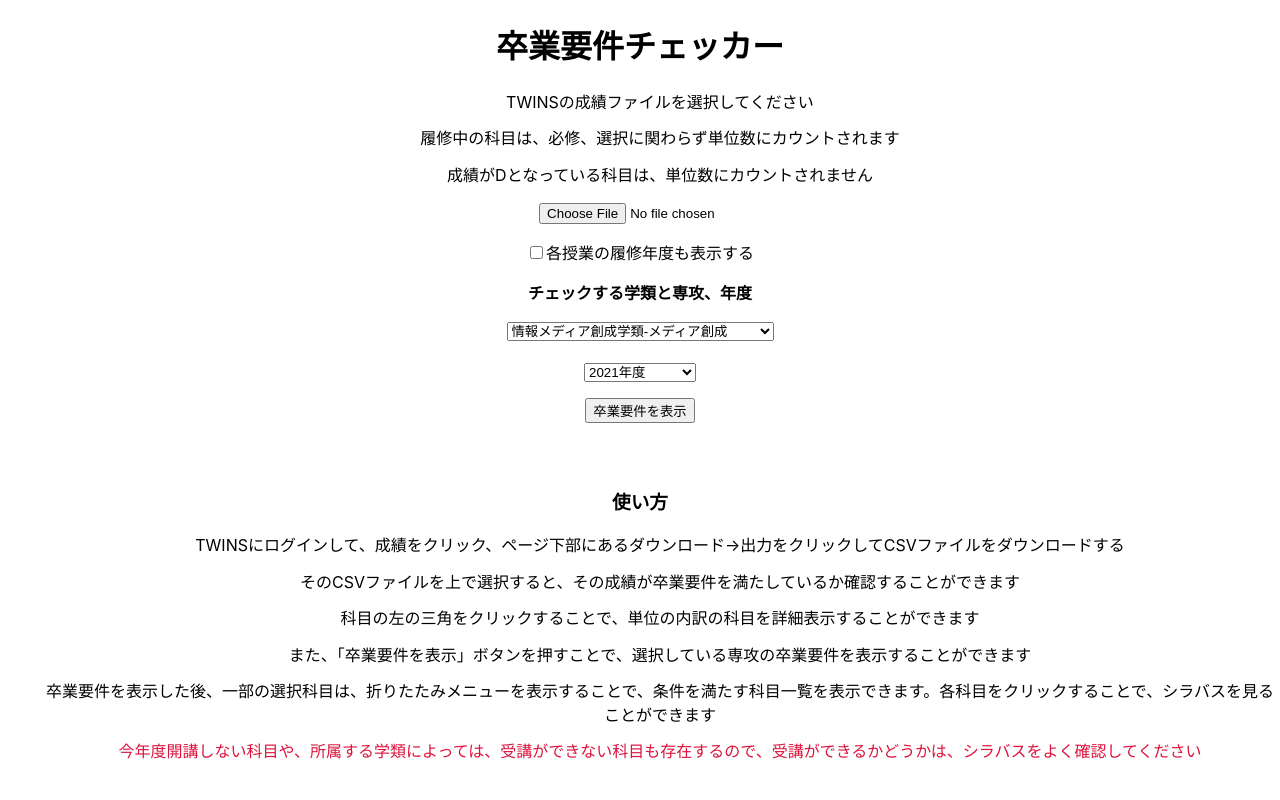
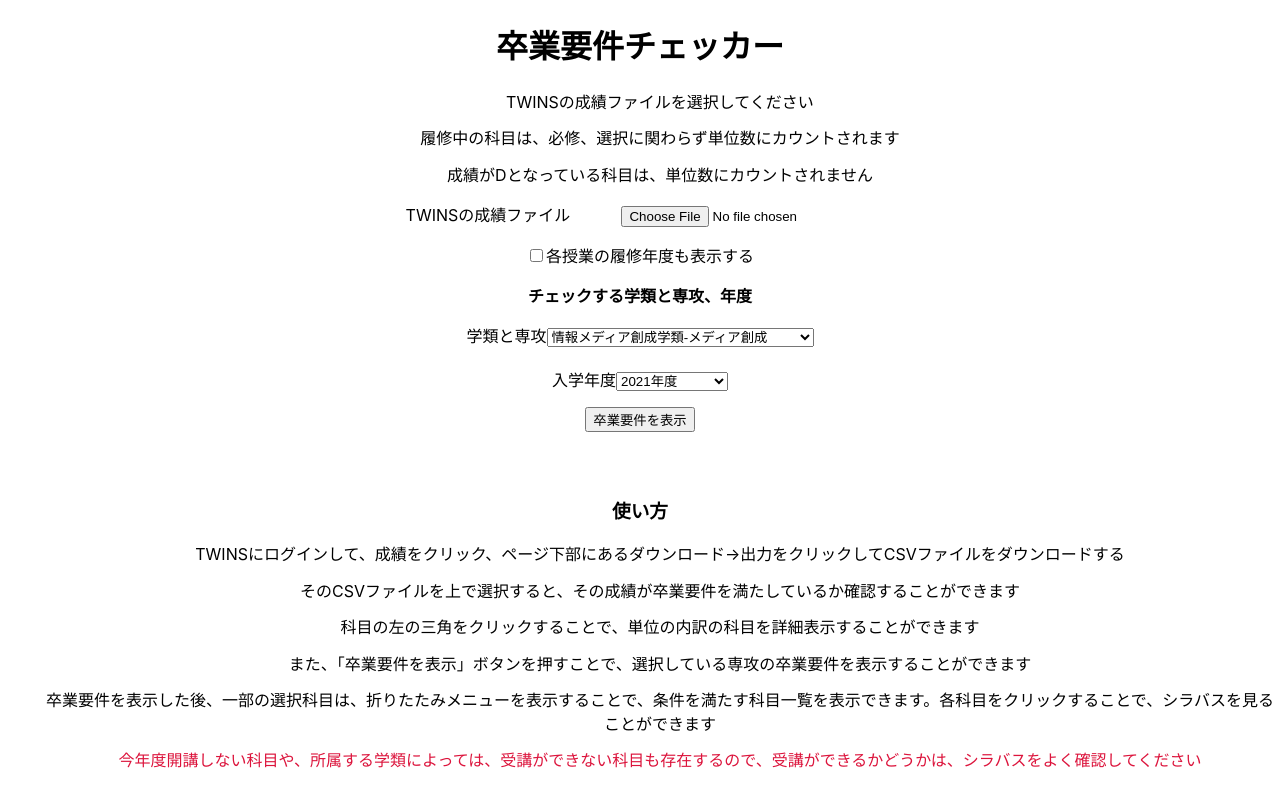
Before and after one commit to Mimori256/Graduation-Checker, a React (Create React App) app: page / in a window 1280 px wide. Shown: the top 800 px of the page. Built offline with nearby package versions, Linux system fonts and the light colour scheme.

Commit message:
fix: axe-core 4.7

```diff
--- a/src/graduationChecker.tsx
+++ b/src/graduationChecker.tsx
@@ -134,6 +134,7 @@ const GraduationChecker: React.FC = () => {
           <li>成績がDとなっている科目は、単位数にカウントされません</li>
         </ul>
         <p>
+          <label htmlFor="grade-csv">TWINSの成績ファイル</label>
           <input
             type="file"
             id="grade-csv"
@@ -151,6 +152,7 @@ const GraduationChecker: React.FC = () => {
         <p>
           <b>チェックする学類と専攻、年度</b>
         </p>
+        <label htmlFor="major-select">学類と専攻</label>
         <select name="major" id="major-select" ref={majorSelect}>
           <option value="mast">情報メディア創成学類-メディア創成</option>
           <option value="klis-ksc">知識情報・図書館学類-知識科学</option>
@@ -161,6 +163,7 @@ const GraduationChecker: React.FC = () => {
         </select>
         <br />
         <br />
+        <label htmlFor="enroll-year">入学年度</label>
         <select name="enrollYear" id="enroll-year" ref={enrollYear}>
           <option value="21">2021年度</option>
           <option value="22">2022/2023年度</option>
@@ -215,7 +218,6 @@ const GraduationChecker: React.FC = () => {
             <a
               href="https://www.tsukuba.ac.jp/education/ug-courses-directory/index.html"
               target="_blank"
-              rel="noreferrer"
               rel="noreferrer noopener"
             >
               学群等履修細則
@@ -230,7 +232,6 @@ const GraduationChecker: React.FC = () => {
           <a
             href="https://github.com/Mimori256/Graduation-Checker"
             target="_blank"
-            rel="noreferrer"
             rel="noreferrer noopener"
           >
             Source code is available on GitHub
```
